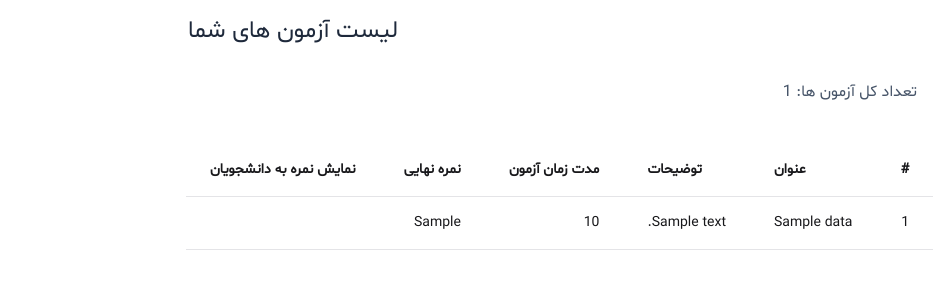
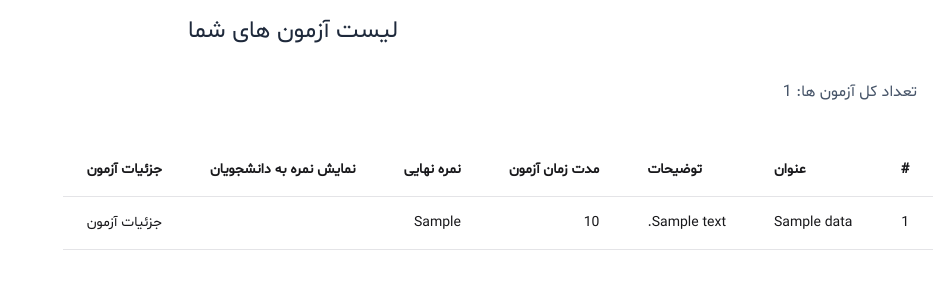
Before and after one commit to AmirHossein-z/online-exam, a PHP site: the page made by views/dashboard/ExamIndexView.php in a window 1280 px wide. Shown: the top 300 px of the page, without its empty margins (347-1280 px from the left). Run offline with PHP 8.4, Linux system fonts and the light colour scheme; the template is opened without the code that fills it: most values are stand-ins (such as "Sample title", 1, 10 or a date in 2020); some libraries are stand-ins or nearby versions.

Commit message:
add go to exam edit page column

```diff
--- a/app/models/examModel.php
+++ b/app/models/examModel.php
@@ -45,7 +45,7 @@ class examModel extends Model
      public function select_all() : mixed
      {
         try{
-        $query = "SELECT exam_id, title,description, duration, final_grade, show_grade FROM exam";
+        $query = "SELECT exam_id, title,description, duration, final_grade, show_grade FROM exam order by exam_id DESC";
         $result = $this->exeQuery($query, [], true);
             if ($result->num_rows > 0) {
                 $exams = [];
--- a/views/dashboard/ExamIndexView.php
+++ b/views/dashboard/ExamIndexView.php
@@ -34,10 +34,12 @@
               <th scope="col" class="text-sm font-medium text-gray-900 px-6 py-4 text-left">
                 نمایش نمره به دانشجویان
               </th>
+              <th scope="col" class="text-sm font-medium text-gray-900 px-6 py-4 text-left">
+                جزئیات آزمون
+              </th>
             </tr>
           </thead>
           <tbody>
-            <!-- <tr class="border-b"> -->
               <!-- print every row of table -->
             <?php foreach($data as $d) {?>
 
@@ -59,6 +61,9 @@
               <td class="text-sm text-gray-900 font-light px-6 py-4 whitespace-nowrap">
               <?= $d['show_grade']; ?>
               </td>
+              <td class="text-sm text-gray-900 font-light px-6 py-4 whitespace-nowrap">
+              <a href="<?= URL . 'exam/edit/' . $d['exam_id']; ?>" target="_blank">جزئیات آزمون</a>
+              </td>
             </tr>
             <?php } ?>
 
```
